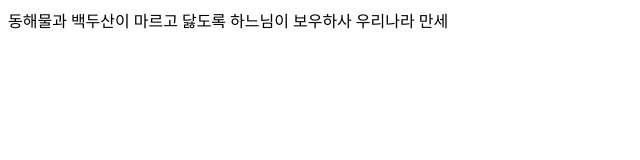
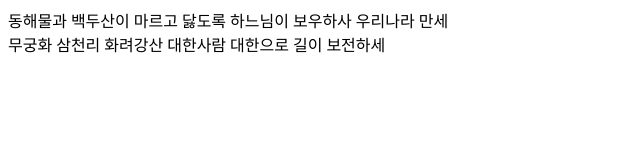
Before and after one commit to JungsunL/gitTest1, a plain HTML site: page index.html in a window 1280 px wide. Shown: the whole page, without its empty margins (0-640 px from the left). Drawn offline with Linux system fonts and the light colour scheme.

Commit message:
index.html에 애국가 후렴을 div로 추가

```diff
--- a/index.html
+++ b/index.html
@@ -8,5 +8,9 @@
         <div>동해물과 백두산이 마르고 닳도록
             하느님이 보우하사 우리나라 만세
         </div>
+        <div>
+            무궁화 삼천리 화려강산
+            대한사람 대한으로 길이 보전하세
+        </div>
     </body>
 </html>
```
